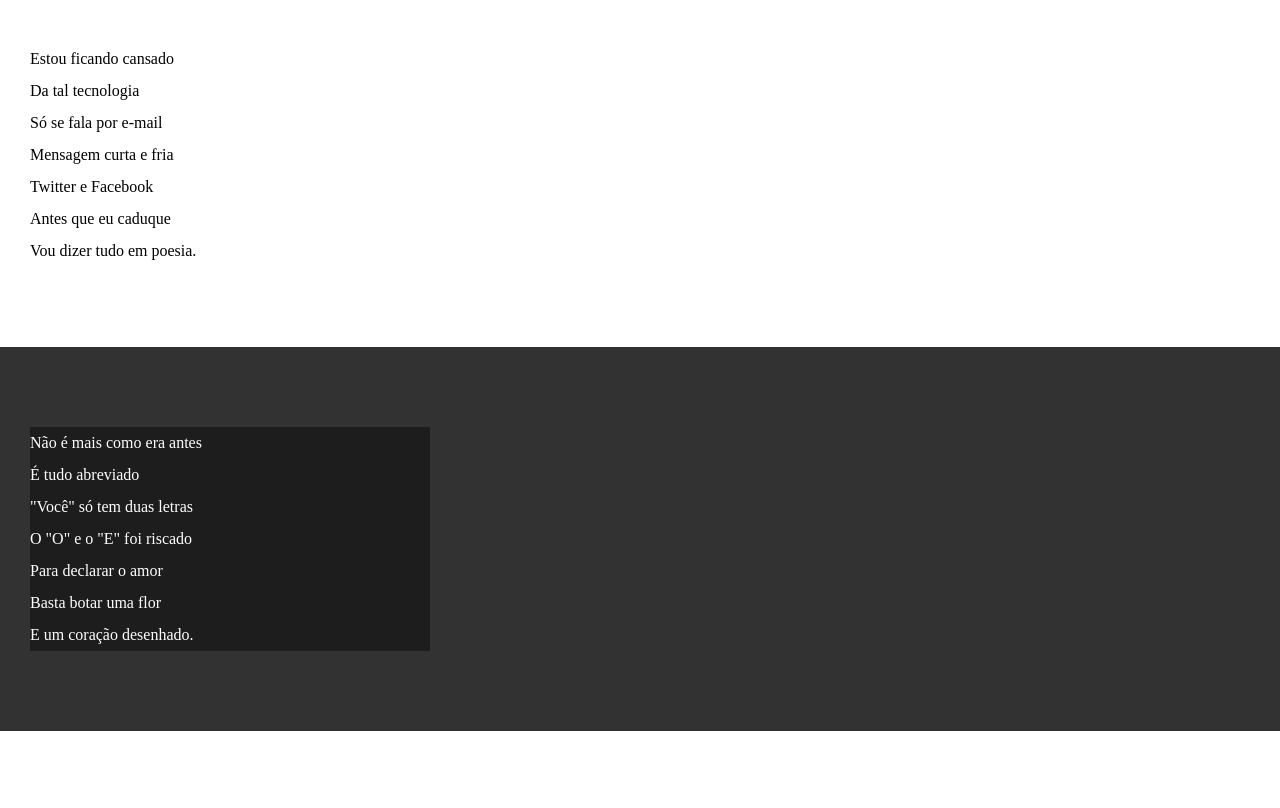
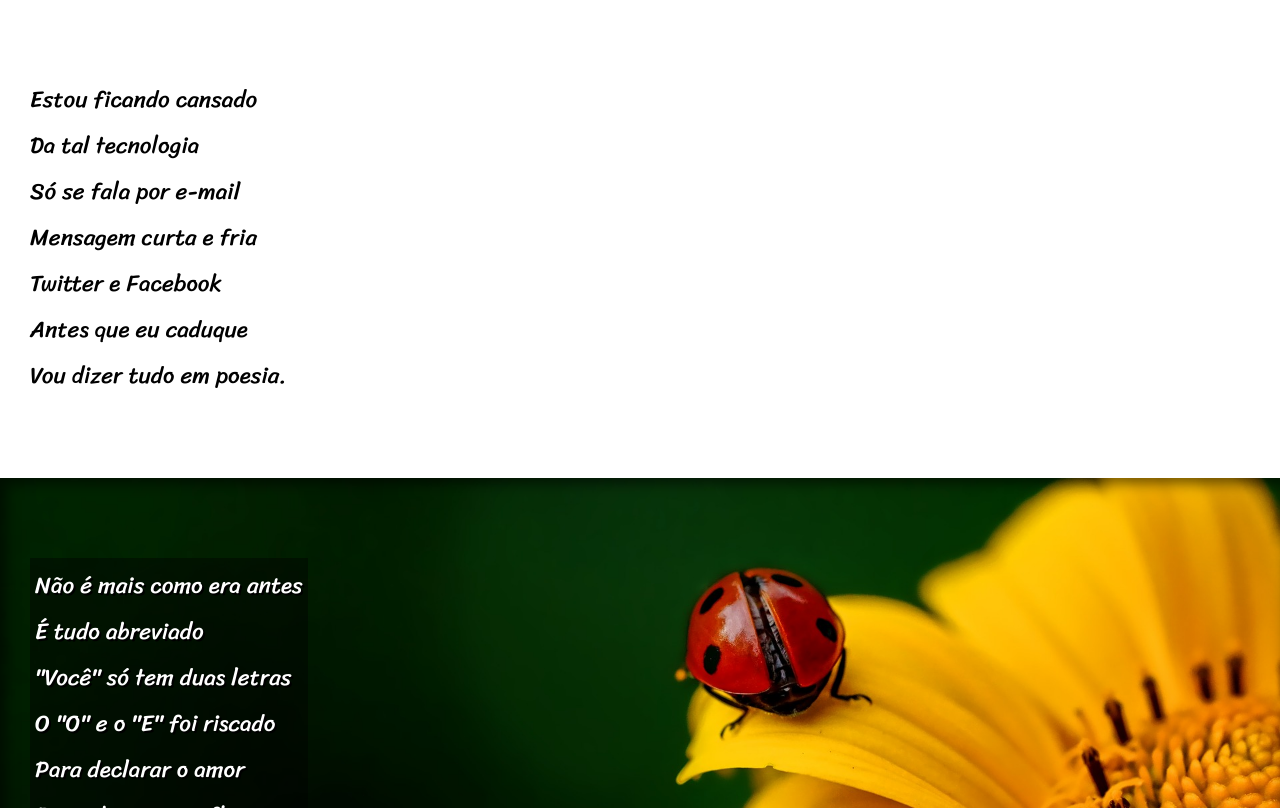
Before and after one commit to lelianajara/html-css, a plain HTML site: page desafio-cordel/index.html in a window 1280 px wide. Shown: the part 192-1000 px from the top of the page. Drawn offline with Linux system fonts and the light colour scheme.

Commit message:
Efeito parallax

```diff
--- a/desafio-cordel/index.html
+++ b/desafio-cordel/index.html
@@ -28,7 +28,7 @@
 
 
 
-    <section class="imagem">
+    <section class="imagem" id="img01">
         <p>
             Não é mais como era antes <br>
             É tudo abreviado <br>
@@ -49,10 +49,10 @@
             Ponto final nem se usa <br>
             Ou vai até no começo <br>
             Agora é .com <br>
-         </p>
-         <p>
             Se o saite é muito bom <br>
-            Ele vale um alto preço. <br>
+            Ele vale um alto preço.<br>
+        </p>
+        <p>
             Pra piorar a liguagem <br>
             O emoticom é um risco <br>
             Tem símbolo para tudo <br>
@@ -65,7 +65,7 @@
 
 
 
-    <section class="imagem">
+    <section class="imagem" id="img02">
         <p>
             Tenho saudade das cartas <br>
             Escritas com a própria mão <br>
--- a/desafio-cordel/style/style.css
+++ b/desafio-cordel/style/style.css
@@ -1,4 +1,17 @@
 @charset "UTF-8";
+
+
+@import url('https://fonts.googleapis.com/css2?family=Passion+One:wght@400;700;900&display=swap');
+
+@import url('https://fonts.googleapis.com/css2?family=Sriracha&display=swap');
+
+
+:root {
+ --fonte1: Verdana, Geneva, Tahoma, sans-serif;
+ --fonte2: "Passion One", cursive;
+ --fonte3: "Sriracha", cursive;
+}
+
 
 * {
     margin: 0px;
@@ -8,6 +21,7 @@
 html, body {
     background-color: darkgray;
     height: 100vh;
+    font-family: var(--fonte1);
 }
 
 
@@ -21,6 +35,8 @@ header > h1 {
     padding-top: 50px;
     /*text-transform: uppercase;*/
     font-variant: small-caps;
+    font-family: var(--fonte2);
+    font-size: 5vw;
 }
 
 header > p {
@@ -40,9 +56,15 @@ header a, footer a {
 
 section {
     padding-top: 10vh;
-    padding-bottom: 10vh;
+    padding-bottom: 4vh;
     line-height: 2em;
     padding-left: 30px;
+    font-family: var(--fonte3);
+    font-size: 1.8vw;
+}
+
+section > p {
+    padding-bottom: 2em;
 }
 
 section.normal {
@@ -53,11 +75,28 @@ section.normal {
 section.imagem {
     background-color: rgba(17, 17, 17, 0.781);
     color: white;
+    box-shadow: inset 6px 6px 13px 0px rgba(0, 0, 0, 0.541);
+    background-size: cover;
+    background-attachment: fixed;
 }
 
 section.imagem > p {
     background-color: rgba(0, 0, 0, 0.425);
-    width: 400px;
+    display: inline-block;
+    padding: 5px;
+    text-shadow: 2px 2px 0px black;
+
+}
+
+section#img01 {
+ background-image: url(../imagens/background001.jpg);
+ background-position: right center;
+
+}
+
+section#img02 {
+ background-image: url(../imagens/background002.jpg);
+
 }
 
 footer {
```
